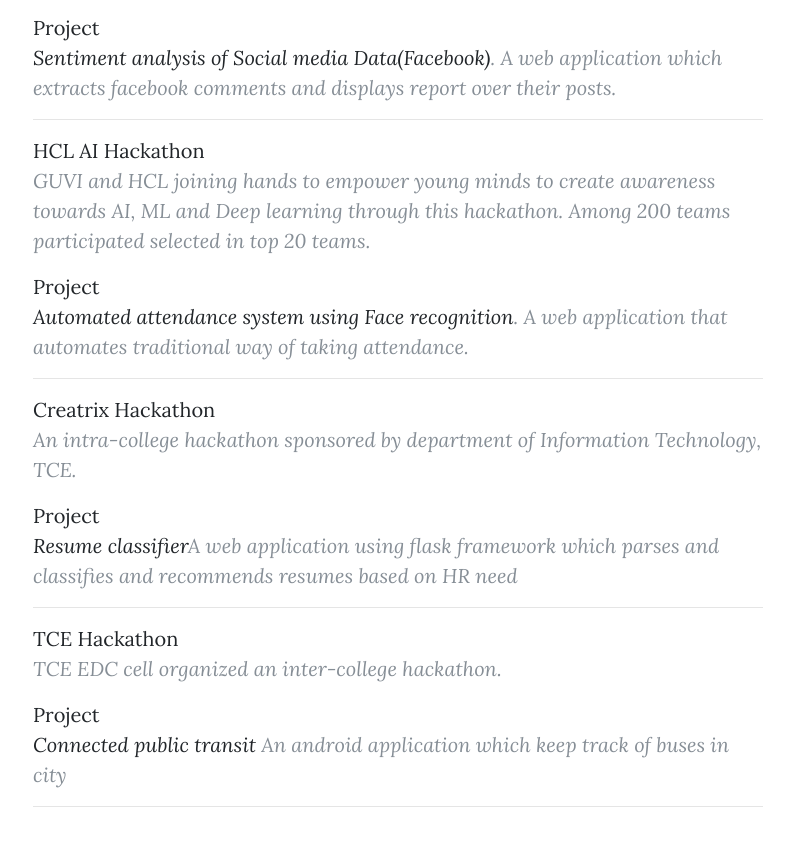
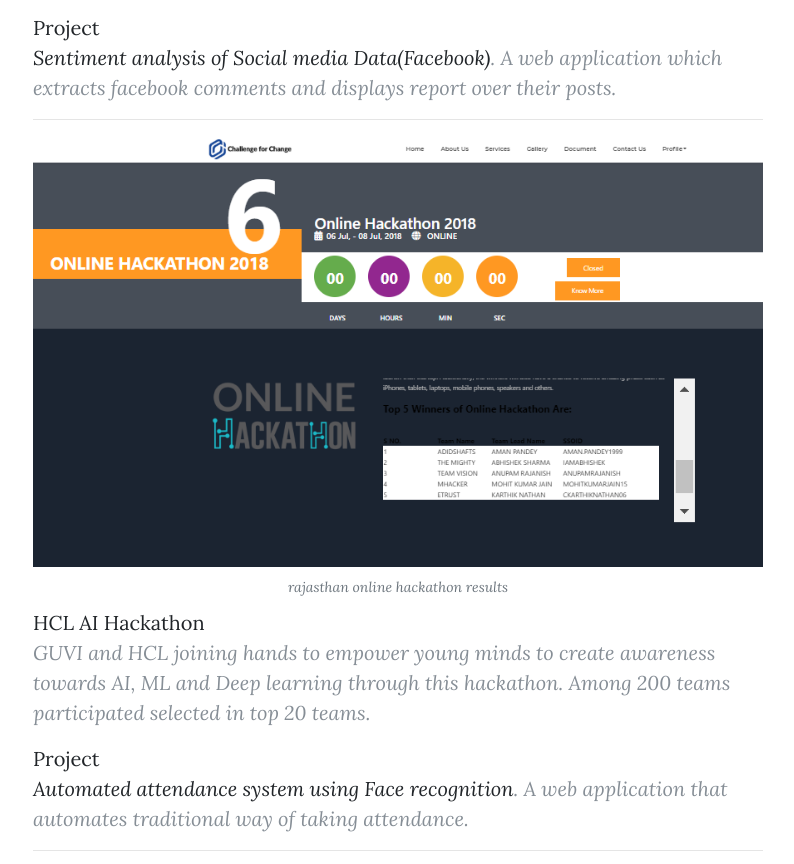
Before and after one commit to karthiknathan06/karthiknathan06, a plain HTML site: page post.html in a window 1280 px wide. Shown: the part 1560-2424 px from the top of the page, without its empty margins (242-1036 px from the left). Drawn offline with nearby package versions, Linux system fonts and the light colour scheme.

Commit message:
Update post.html

```diff
--- a/post.html
+++ b/post.html
@@ -121,6 +121,9 @@
           <blockquote class="blockquote">The 36-hour-long Code-From-Home online hackathon opened at 6 pm on July 6 and ended at 6 am on July 8. The organizers were looking for ingenious ideas on themes such as e-Governance, Artificial Intelligence, Internet of Things, AR/VR, Blockchain, Machine Learning, Big Data and Data Mobility. This online hackathon by Rajasthan was organized as part of Challenge for Change – a flagship contest by Rajasthan’s Department of Information Technology and Communications.<br>Team Name E-Trust<br>Won tablets and chance to participate in rajasthan hackathon 5.0</blockquote>
 
           Project<blockquote class="blockquote"><a href="https://github.com/karthiknathan06/sentimentalanalysis_facebookcomments">Sentiment analysis of Social media Data(Facebook)</a>. A web application which extracts facebook comments and displays report over their posts.</blockquote><hr>
+          <img class="img-fluid" src="img/win.png" alt="">
+
+          <span class="caption text-muted">rajasthan online hackathon results</span>
 
           <a href="https://www.guvi.in/maduraihackathon/">HCL AI Hackathon</a>
           <blockquote class="blockquote">GUVI and HCL joining hands to empower young minds to create awareness towards AI, ML and Deep learning through this hackathon. Among 200 teams participated selected in top 20 teams.</blockquote>
```
